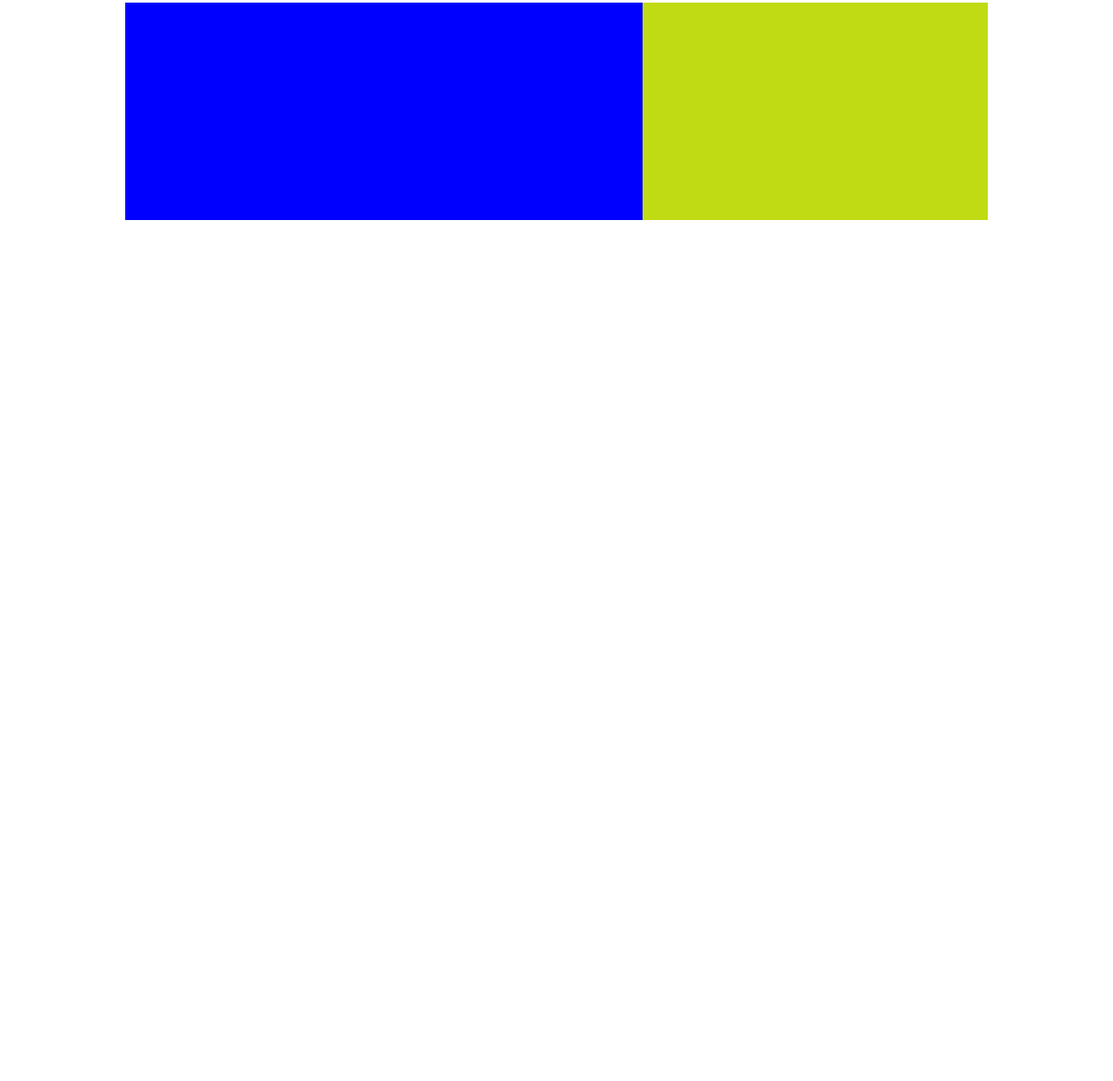
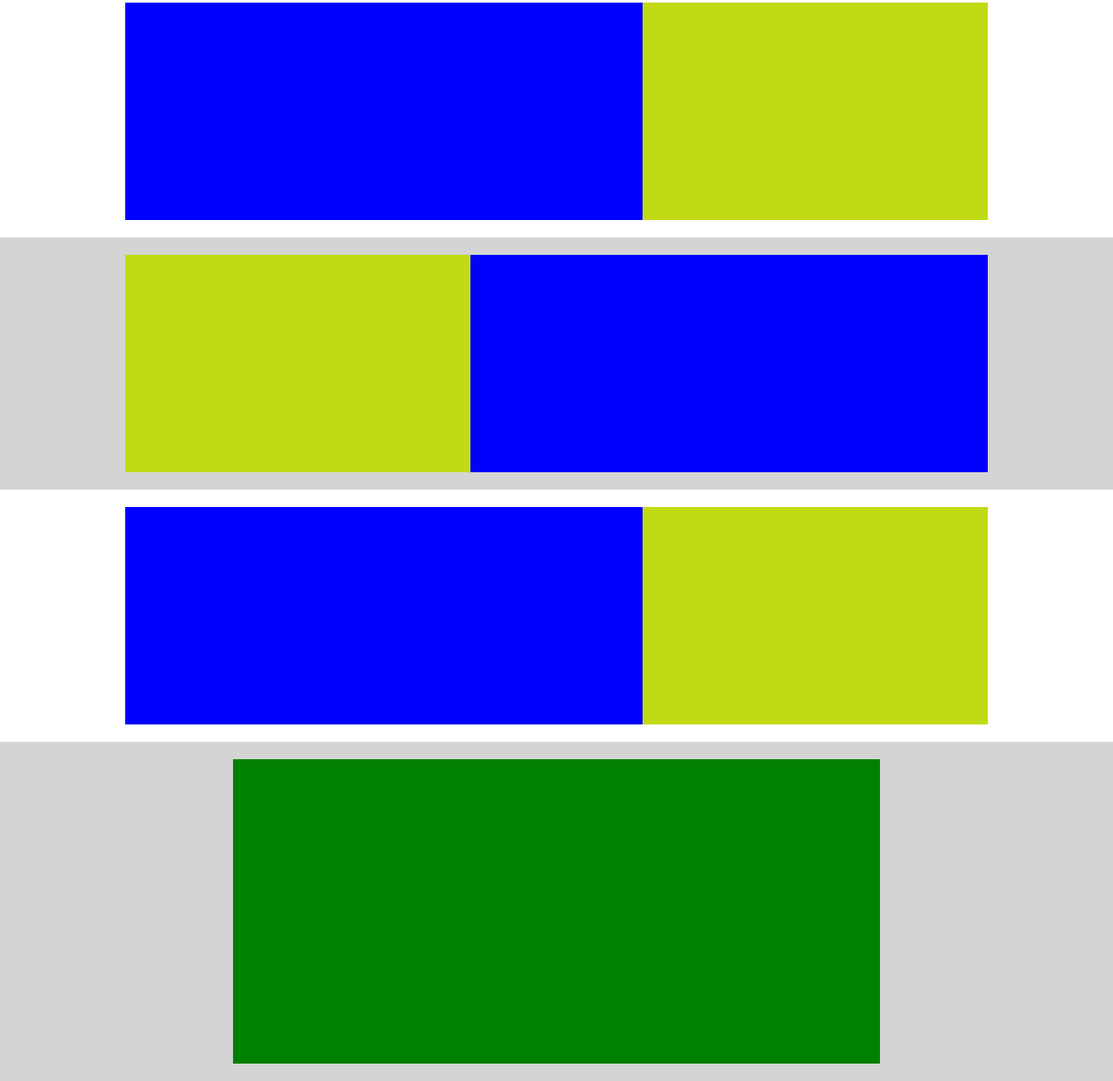
Before and after one commit to Andreaboldrin97/htmlcss-struttura-discord, a plain HTML site: page index.html in a window 1280 px wide. Shown: the part 327-1570 px from the top of the page at 87% size. Before the commit the page ends 800 px from the top, so only its background shows below. Drawn offline with Linux system fonts and the light colour scheme.

Commit message:
creazione section

```diff
--- a/css/style.css
+++ b/css/style.css
@@ -48,7 +48,7 @@ li a{
     height: 200px;
     background-color: blueviolet;
 }
-.sectionCol1{
+.sectionCol{
     background-color: white;
     padding: 20px;
 }
@@ -62,3 +62,12 @@ li a{
     flex-basis: 40%;
     height: 250px;
 }
+.articol{
+    width: 60%;
+    margin: 0 auto;
+    height: 350px;
+    background-color: green;
+}
+.section-color{
+    background-color: rgba(189, 188, 188, 0.643);
+}
--- a/index.html
+++ b/index.html
@@ -27,23 +27,29 @@
         </div>
     </header>
     <main>
-        <section class="flex-content section-head" >
+        <section class="flex-content section-head " >
             <div class="box"></div>
         </section>
-        <section class="sectionCol1">
+        <section class="sectionCol">
             <div class="flex-content container">
                 <div class="img"></div>
             <div class="text-area"></div>
             </div>
         </section>
-        <section>
-
+        <section class="sectionCol section-color">
+            <div class="flex-content container">
+                <div class="text-area"></div>
+            <div class="img"></div>
+            </div>
         </section>
-        <section>
-
+        <section class="sectionCol">
+            <div class="flex-content container">
+                <div class="img"></div>
+            <div class="text-area"></div>
+            </div>
         </section>
-        <section>
-
+        <section class="flex-content sectionCol section-color">
+            <div class="articol"></div>
         </section>
     </main>
     <footer></footer>
```
